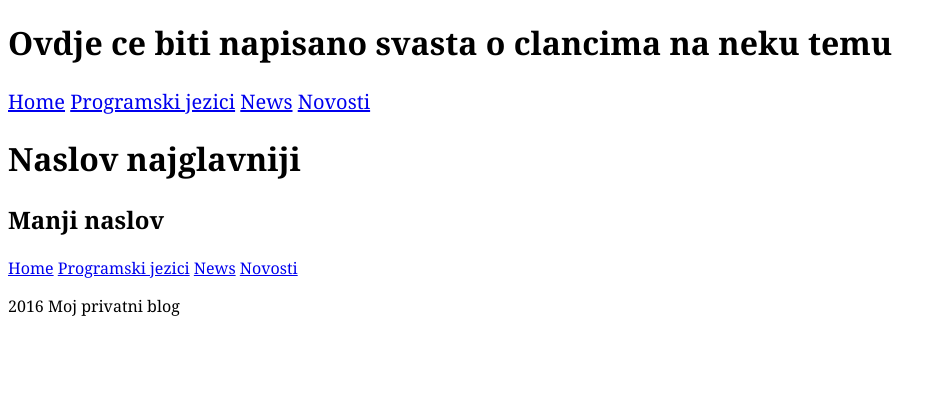
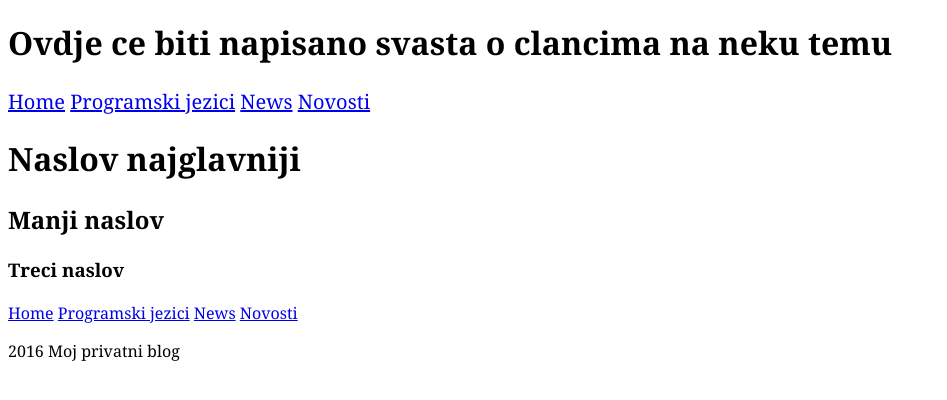
Before and after one commit to simplestavnostt/simplestavnost.github.io, a Jekyll site: the page built from index.html, in a window 1280 px wide. Shown: the top 400 px of the page, without its empty margins (0-947 px from the left). Built offline with Jekyll 4.4.1, drawn with Linux system fonts in a browser that asks for light colours; Markdown is read by kramdown in place of the engine named in the settings.

Commit message:
Promijenjen naslov

```diff
--- a/index.html
+++ b/index.html
@@ -4,3 +4,4 @@ layout: default
 
 <h1>Naslov najglavniji</h1>
 <h2>Manji naslov</h2>
+<h3>Treci naslov</h3>
```
